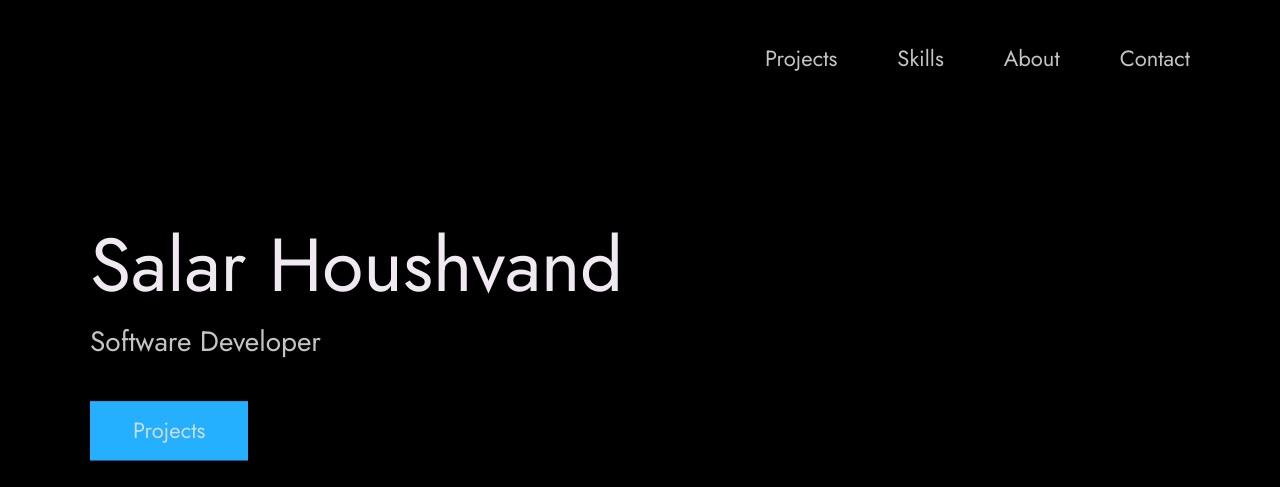
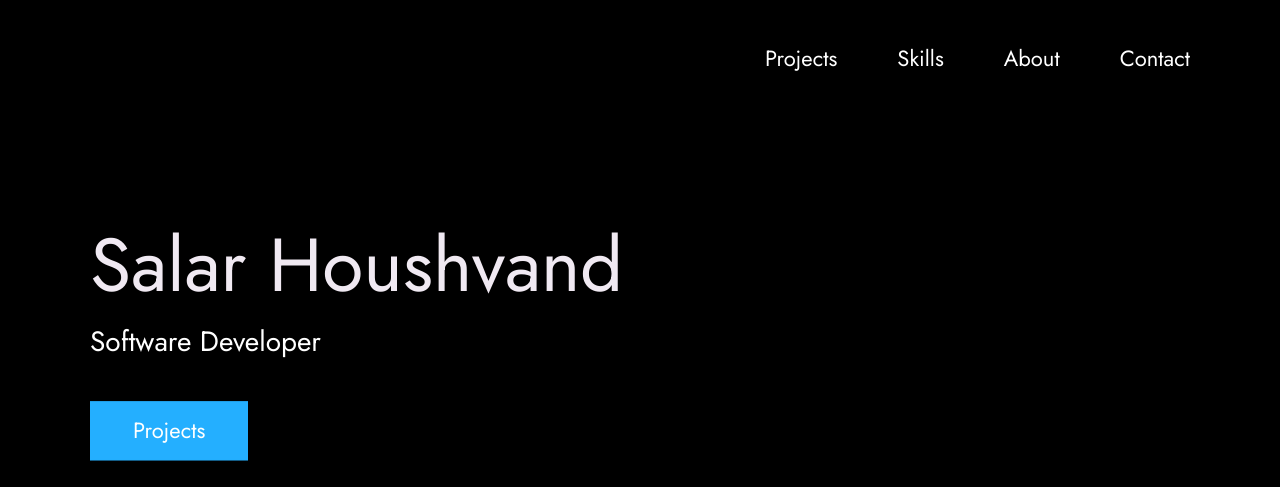
Before and after one commit to SalarHoushvand/myresume, a plain HTML site: page index.html in a window 1280 px wide. Shown: the top 487 px of the page. Drawn offline with Linux system fonts and the light colour scheme.

Commit message:
Update index.css

```diff
--- a/index.css
+++ b/index.css
@@ -70,7 +70,7 @@ body {
     font-size: var(--font-size-small);
     font-family: var(--font-stack);
     font-weight: 400;
-    color: var(--white-1);
+    color: white;
     line-height: var(--line-height-normal);
     background: var(--black);
     overflow-x: hidden;
```
